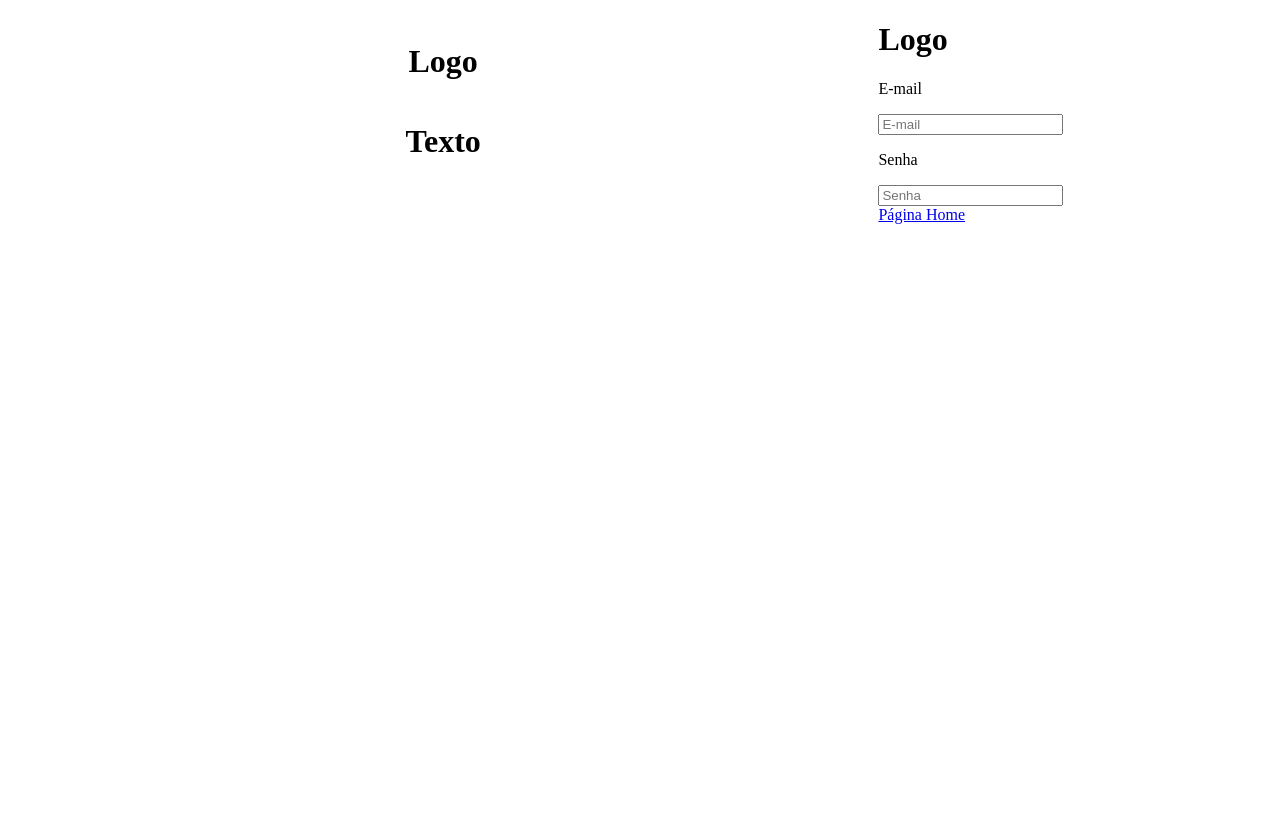
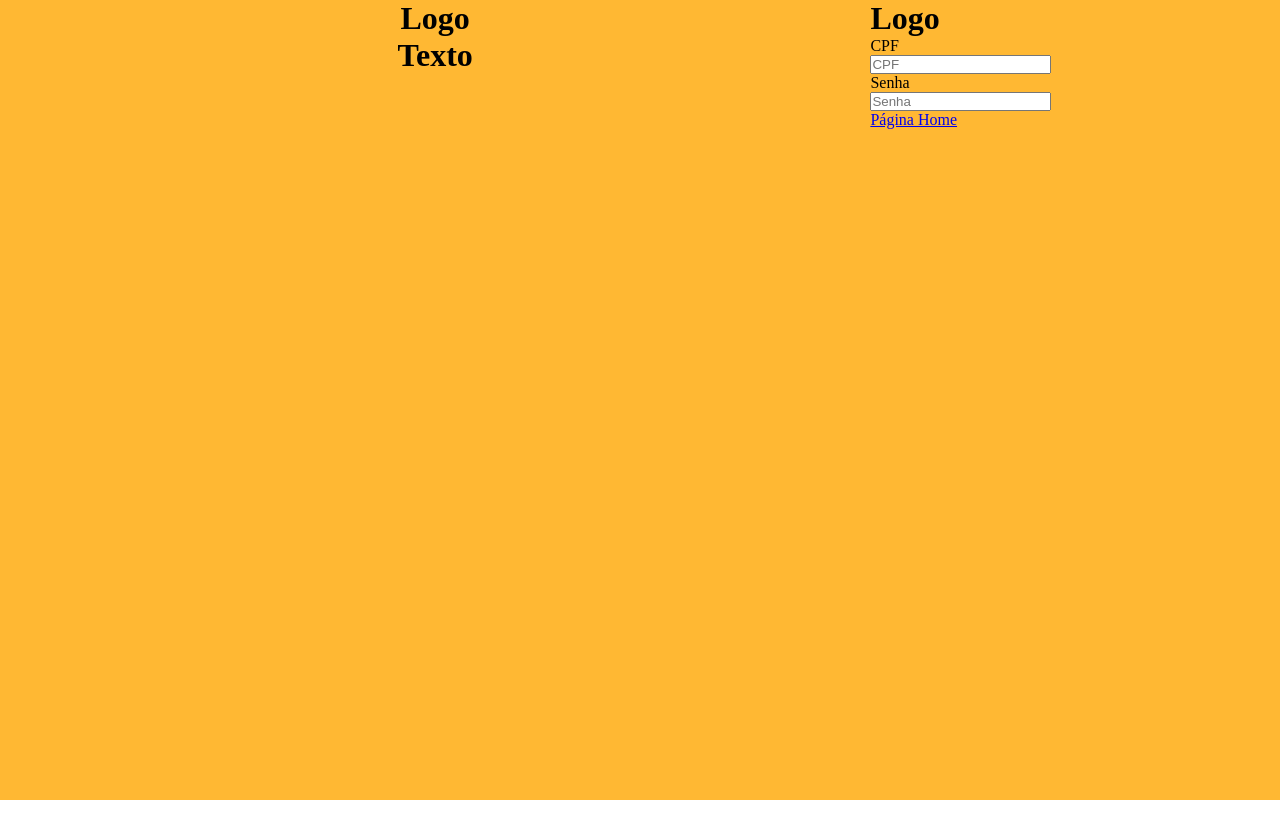
Before and after one commit to FuentesRichard/squad-31, a Next.js app in the folder PoC/Frontend/: page /Login in a window 1280 px wide. After the commit the page ends 800 px from the top, so only its background shows below. Built offline with nearby package versions, Linux system fonts and the light colour scheme.

Commit message:
Melhoramento do CSS

```diff
--- a/PoC/Frontend/index.html
+++ /dev/null
@@ -1,16 +0,0 @@
-<!DOCTYPE html>
-<html lang="pt-br">
-   <head>
-      <meta charset="UTF-8">
-      <meta http-equiv="X-UA-Compatible" content="IE=edge">
-      <meta name="viewport" content="width=device-width, initial-scale=1.0">
-      <title>Document</title>
-
-      <link rel="preconnect" href="https://fonts.googleapis.com">
-      <link rel="preconnect" href="https://fonts.gstatic.com" crossorigin>
-      <link href="https://fonts.googleapis.com/css2?family=Montserrat:wght@400;600&display=swap" rel="stylesheet">
-   </head>
-   <body>
-
-   </body>
-</html>
--- a/PoC/Frontend/pages/App.module.css
+++ /dev/null
@@ -1,56 +0,0 @@
-@charset "UTF-8";
-
-#div {
-    background-color: #ffb833;
-}
-
-#esquerda {
-    float: left;
-    display: flex;
-    flex-direction: column;
-    align-items: center;
-    width: 68vw;
-    height: 100vh;
-}
-
-#texto-cental {
-    margin: 100% 0;
-}
-
-#direita {
-    float: right;
-    background-color: orange;
-    width: 30vw;
-    height: 100vh;
-}
-
-.logo-dir {
-    display: none;
-}
-
-#cont-login {
-    display: flex;
-    flex-direction: column;
-    justify-content: center;
-    align-items: center;
-}
-
-#cont-login {
-    margin: 100px 0px;
-    height: 200px;
-}
-
-
-@media only screen and (max-width: 600px) {
-    #esquerda {
-        display: none;
-    }
-
-    #direita {
-        width: 100vw;
-    }
-
-    .logo-dir {
-        display: block;
-    }
-}
--- a/PoC/Frontend/pages/Login.js
+++ b/PoC/Frontend/pages/Login.js
@@ -1,29 +1,54 @@
 import React, { Component } from 'react';
 import Link from 'next/link';
-import styles from './App.module.css'
+import styled, { createGlobalStyle } from 'styled-components';
+
+const GlobalStyle = createGlobalStyle`
+  * {
+    margin: 0px;
+    padding: 0px;
+  }
+`;
+
+const Esquerda = styled.div`
+        float: left;
+        display: flex;
+        flex-direction: column;
+        align-items: center;
+        width: 68vw;
+        height: 100vh;
+`;
+
+const Background = styled.div`
+    background-color: #ffb833;
+    height: 100vh;
+    width: 100vw;
+    margin: 0;
+`;
 
 function Login() {
+
     return (
-            <main id={styles.todo}>
-                <div id={styles.esquerda}>
-                    <header className={styles["logo-esq"]}>
+            <Background>
+                <GlobalStyle/>
+                <Esquerda>
+                    <header>
                         <h1>Logo</h1>
                     </header>
 
 
-                    <div id="texto-central">
+                    <div>
                         <h1>Texto</h1>
                     </div>
-                </div>
-                <div id="direita">
-                    <header className="logo-dir">
+                </Esquerda>
+                <div>
+                    <header>
                         <h1>Logo</h1>
                     </header>
 
 
-                    <div id="cont-login">
-                        <p>E-mail</p>
-                        <input type="text" placeholder="E-mail"/>
+                    <div>
+                        <p>CPF</p>
+                        <input type="text" placeholder="CPF"/>
                         <p>Senha</p>
                         <input type="password" placeholder="Senha"/>
                     </div>
@@ -35,7 +60,7 @@ function Login() {
                         </Link>
                     </footer>
                 </div>
-            </main>
+            </Background>
     )
 }
 
--- a/PoC/Frontend/pages/index.html
+++ /dev/null
@@ -1,15 +0,0 @@
-<!DOCTYPE html>
-<html lang="en">
-<head>
-    <meta charset="UTF-8">
-    <meta http-equiv="X-UA-Compatible" content="IE=edge">
-    <meta name="viewport" content="width=device-width, initial-scale=1.0">
-    <title>Home</title>
-    <link rel="preconnect" href="https://fonts.googleapis.com">
-      <link rel="preconnect" href="https://fonts.gstatic.com" crossorigin>
-      <link href="https://fonts.googleapis.com/css2?family=Montserrat:wght@400;600&display=swap" rel="stylesheet">
-        <link rel="stylesheet" href="styles.css">
-</head>
-<body>
-</body>
-</html>
```
